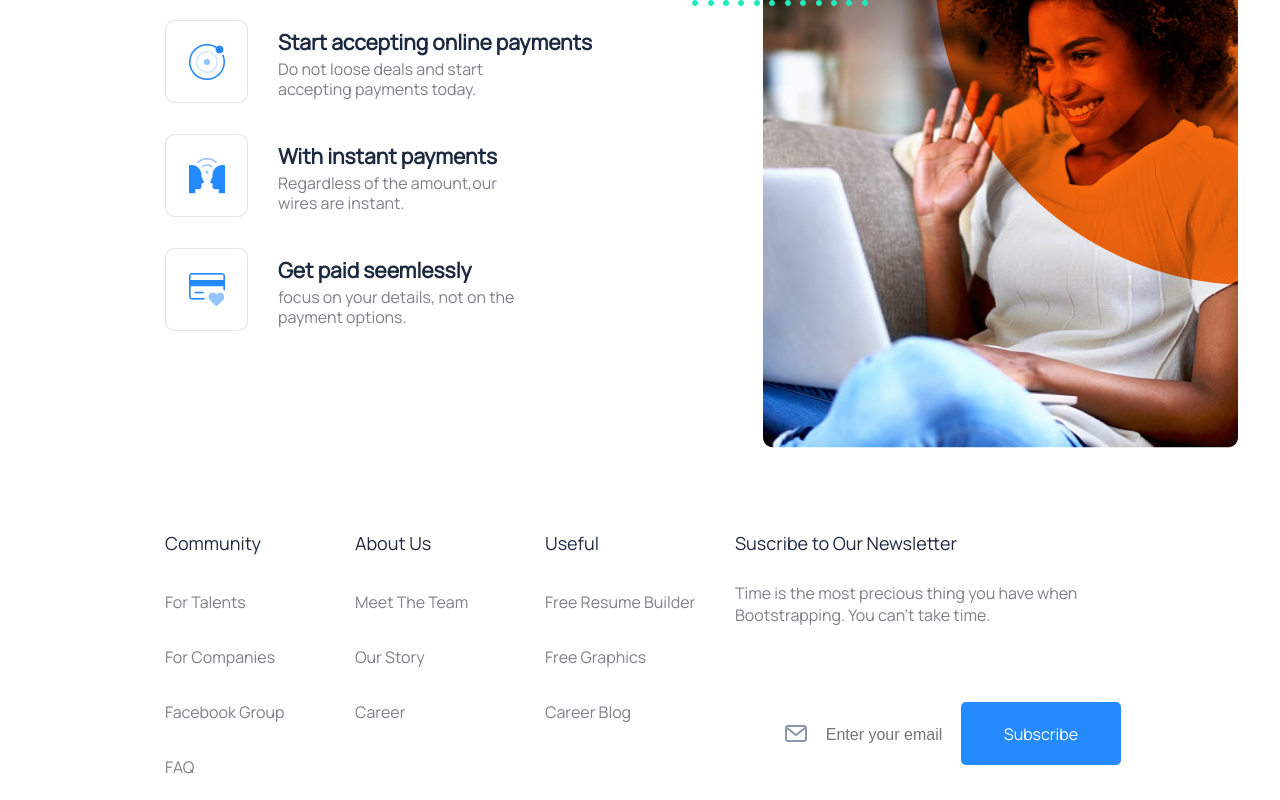
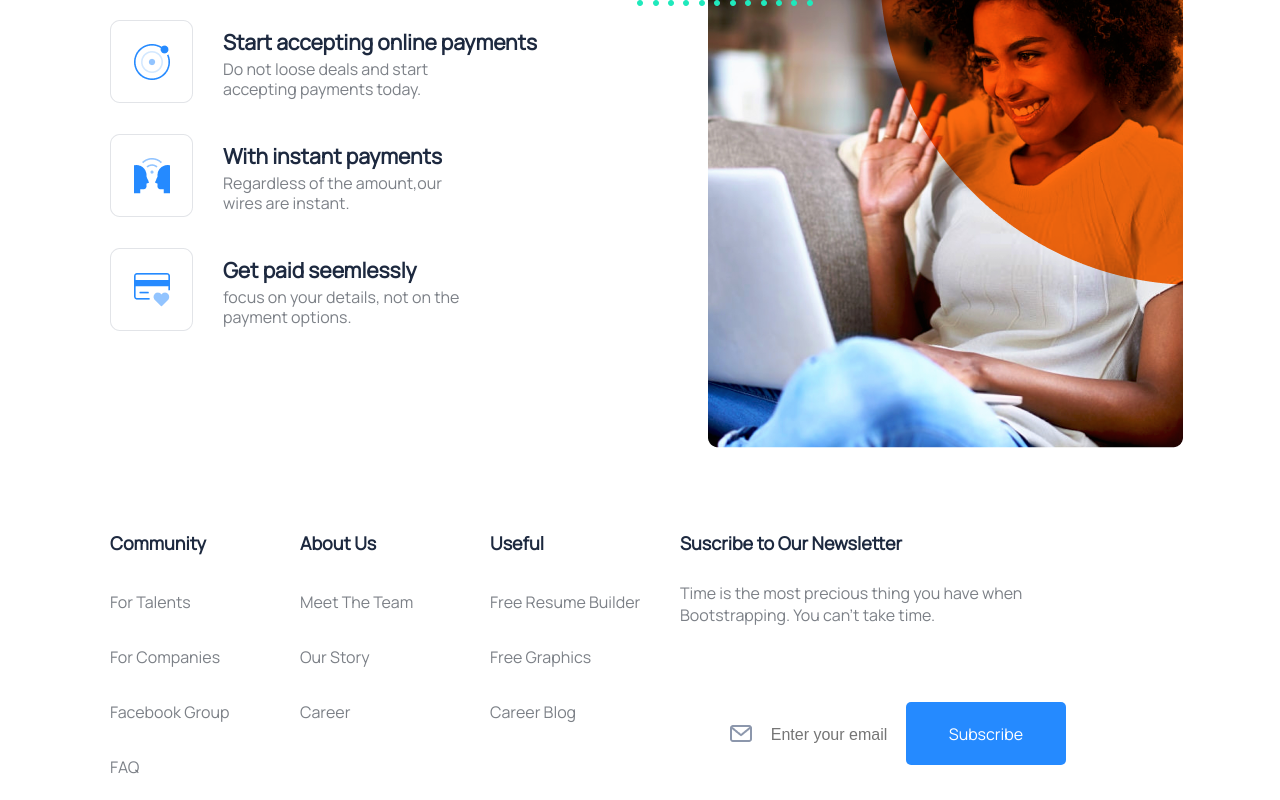
Before and after one commit to Vinyeta/DayPay-react, a React (Create React App) app: page / in a window 1280 px wide. Shown: the part 1399-2199 px from the top of the page. Built offline with nearby package versions, Linux system fonts and the light colour scheme.

Commit message:
ultimos detalles de css

```diff
--- a/src/App.css
+++ b/src/App.css
@@ -8,7 +8,8 @@
     margin-top: -22px;
 }
 .App{
-    margin-right: 40px;
+    margin-right: 90px;
+    margin-left: 110px;
 }
 html, body {
     font-family: Manrope, sans-serif;
--- a/src/Components/TrustBox/TrustBox.css
+++ b/src/Components/TrustBox/TrustBox.css
@@ -1,5 +1,4 @@
 #TrustBox__container {
-    margin-left: 166px;
     margin-bottom: 180px;
     display: flex;
     flex-direction: row;
--- a/src/Components/introducePage/IntroducePage.css
+++ b/src/Components/introducePage/IntroducePage.css
@@ -2,8 +2,6 @@
     display: flex;
     flex-direction: row;
     margin-top: 159px;
-    margin-left: 149px;
-
 }
 .introduceImage__container >img{
     width: 609px;
--- a/src/components/BoxInfo/BoxInfo.css
+++ b/src/components/BoxInfo/BoxInfo.css
@@ -1,5 +1,4 @@
 .boxinfo__container{
-    margin-left: 165px;
 }
 .big_text{
     margin-bottom: 42px;
--- a/src/components/Header/header.css
+++ b/src/components/Header/header.css
@@ -5,10 +5,9 @@
   height: 4rem;
   align-items: center;
   font-weight: bold;
-  width: 85%;
+  width: 100%;
   margin: 0 auto;
   text-align: center;
-  margin-left: 120px;
 }
 .header__logo {
   width: 93px;
--- a/src/components/footer/Footer.css
+++ b/src/components/footer/Footer.css
@@ -3,5 +3,4 @@
     flex-direction: row;
     width: 1000px;
     height: 352px;
-    padding-left: 165px;
 }
--- a/src/components/footerList/FooterList.css
+++ b/src/components/footerList/FooterList.css
@@ -9,11 +9,12 @@ cursor: pointer;
 }
 .principalText{
     font-style: normal;
-font-weight: 500;
+    font-weight: bold;
     font-size: 18px;
     line-height: 32px;
     color: #1D293F;
     margin-bottom: 23px;
+
 }
 .subtittles{
     margin-bottom: 15px;
--- a/src/components/newsletter/newsletter.css
+++ b/src/components/newsletter/newsletter.css
@@ -11,12 +11,12 @@
     color: #1D293F;
     margin: auto;
     width: 100%;
-    font-style: normal;
-    font-weight: 500;
     font-size: 18px;
     line-height: 32px;
     margin-bottom: 23px;
     text-align: left;
+    font-style: normal;
+    font-weight: bold;
 }
 .newsletter__text__container {
     width: 350px;
```
Lines whose indentation alone changed are shown as unchanged.
